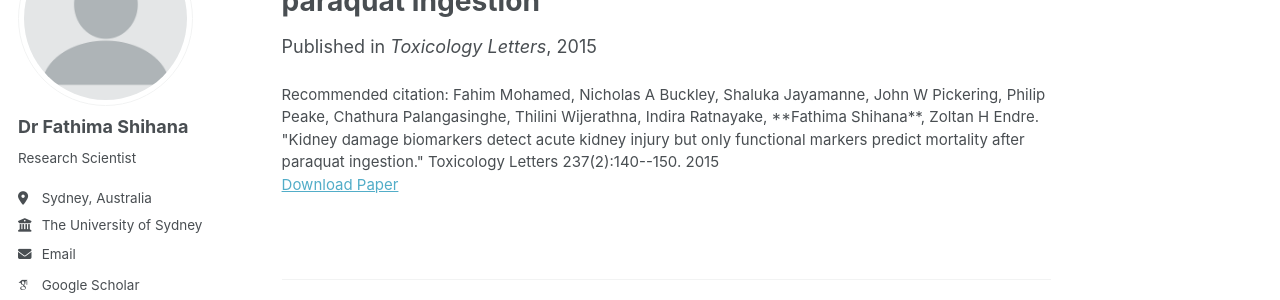
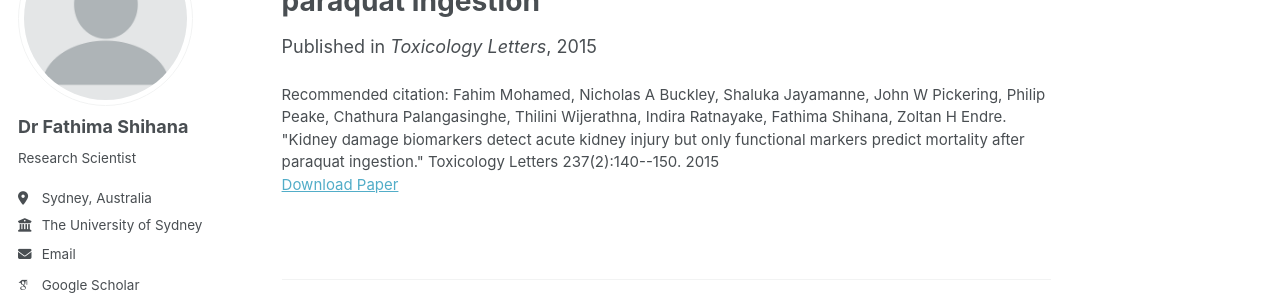
Before and after one commit to fathimashihana/fathimashihana.github.io, a Jekyll site: the page built from _publications/2015-kidney-damage-biomarkers-detect-acute-kidney-injury-but-only-functional-markers.md, in a window 1280 px wide. Shown: the part 168-468 px from the top of the page. Built offline with Jekyll 4.4.1, drawn with Linux system fonts in a browser that asks for light colours; some web fonts are replaced; a script bundle is joined from its source files by our own code; library files that are not in the unit come from our copies.

```diff
--- a/_publications/2015-kidney-damage-biomarkers-detect-acute-kidney-injury-but-only-functional-markers.md
+++ b/_publications/2015-kidney-damage-biomarkers-detect-acute-kidney-injury-but-only-functional-markers.md
@@ -8,5 +8,5 @@ venue: "Toxicology Letters"
 paperurl: ""
 pdfurl: "/files/kidney-damage-biomarkers-detect-acute-kidney-injury-but-only-functional-markers.pdf"
 pubmedurl: "https://pubmed.ncbi.nlm.nih.gov/?term=Kidney+damage+biomarkers+detect+acute+kidney+injury+but+only+functional+markers+predict+mortality+after+paraquat+ingestion"
-citation: "Fahim Mohamed, Nicholas A Buckley, Shaluka Jayamanne, John W Pickering, Philip Peake, Chathura Palangasinghe, Thilini Wijerathna, Indira Ratnayake, **Fathima Shihana**, Zoltan H Endre. \"Kidney damage biomarkers detect acute kidney injury but only functional markers predict mortality after paraquat ingestion.\" Toxicology Letters 237(2):140--150. 2015"
+citation: "Fahim Mohamed, Nicholas A Buckley, Shaluka Jayamanne, John W Pickering, Philip Peake, Chathura Palangasinghe, Thilini Wijerathna, Indira Ratnayake, Fathima Shihana, Zoltan H Endre. \"Kidney damage biomarkers detect acute kidney injury but only functional markers predict mortality after paraquat ingestion.\" Toxicology Letters 237(2):140--150. 2015"
 ---
```
